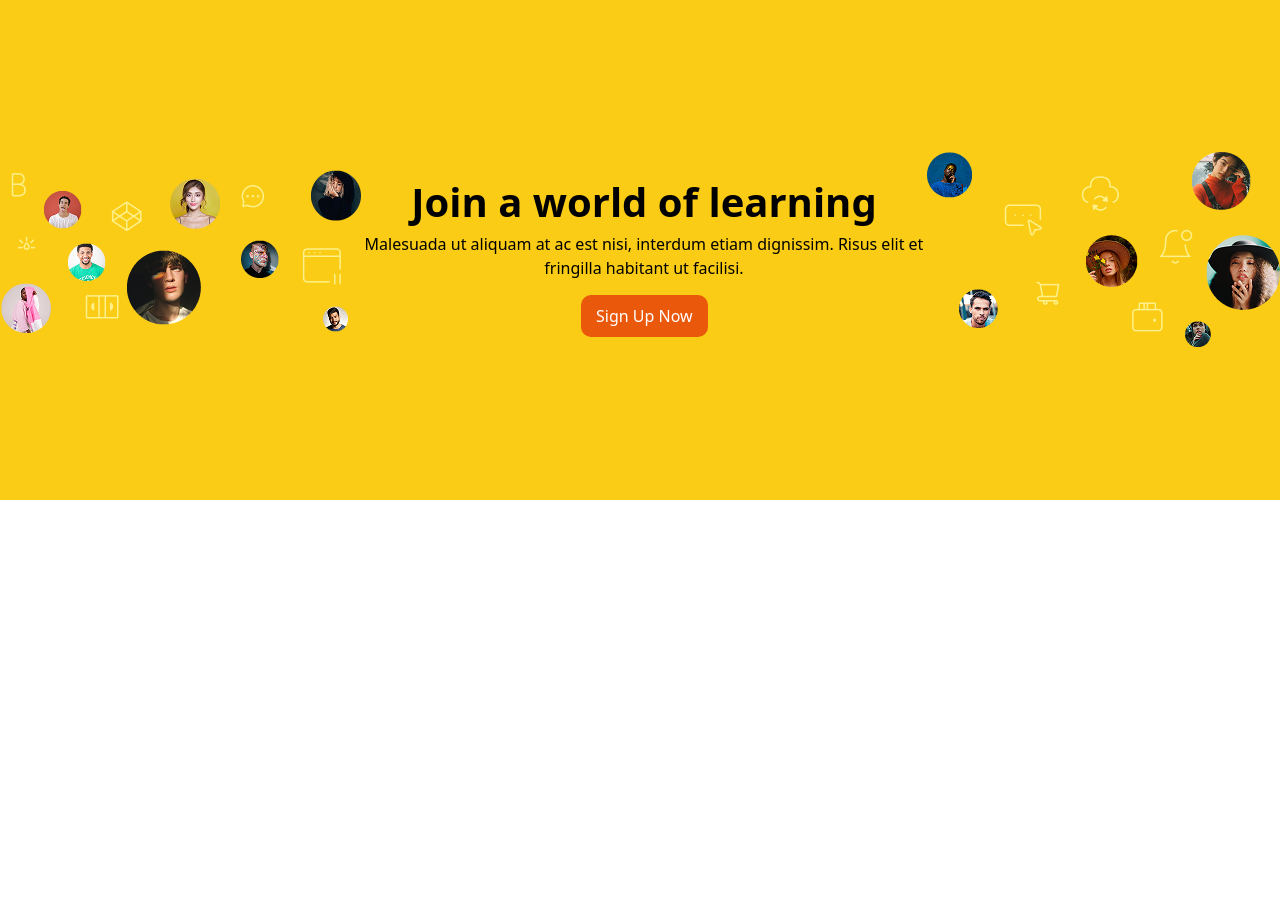
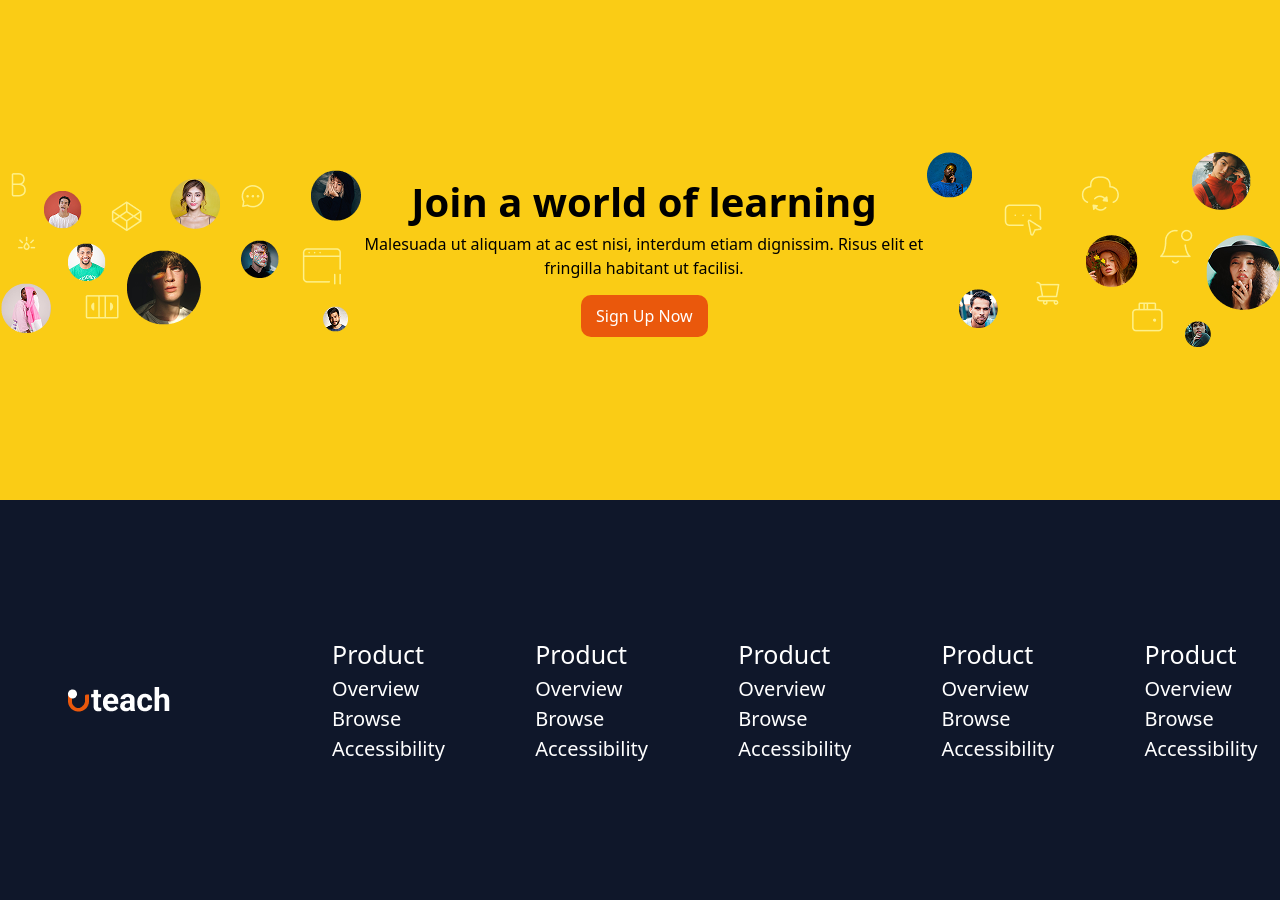
Before and after one commit to gafurovsaidjafar090909-hash/day11hom, a website: page index.html in a window 1280 px wide. Shown: the part 4171-5071 px from the top of the page. Before the commit the page ends 4671 px from the top, so only its background shows below. Drawn offline with Linux system fonts and the light colour scheme.

Commit message:
section10

```diff
--- a/index.html
+++ b/index.html
@@ -177,5 +177,41 @@ Pharetra, eu imperdiet ipsum ultrices amet, dui sit suspendisse.</p> <br>
              <img class="m-auto" src="./src/img/Cards Round (2).png" alt="">
         </div>
 
+    <!-- section10 -->
+
+        <div class="bg-[#0F172A] lg:h-[400px] w-[100%] flex lg:flex-row items-center lg:justify-around flex-col h-[800px]"> <br>
+        <img src="./src/img/Column.png" alt=""> <br>
+        <div>
+            <h1 class="text-[25px] text-[white]">Product</h1>
+            <p class="text-[20px] text-[white]"> Overview</p>
+            <p class="text-[20px] text-[white]"> Browse</p>
+            <p class="text-[20px] text-[white]"> Accessibility</p>
+        </div> <br>
+         <div>
+            <h1 class="text-[25px] text-[white]">Product</h1>
+            <p class="text-[20px] text-[white]"> Overview</p>
+            <p class="text-[20px] text-[white]"> Browse</p>
+            <p class="text-[20px] text-[white]"> Accessibility</p>
+        </div> <br>
+         <div>
+            <h1 class="text-[25px] text-[white]">Product</h1>
+            <p class="text-[20px] text-[white]"> Overview</p>
+            <p class="text-[20px] text-[white]"> Browse</p>
+            <p class="text-[20px] text-[white]"> Accessibility</p>
+        </div> <br>
+         <div>
+            <h1 class="text-[25px] text-[white]">Product</h1>
+            <p class="text-[20px] text-[white]"> Overview</p>
+            <p class="text-[20px] text-[white]"> Browse</p>
+            <p class="text-[20px] text-[white]"> Accessibility</p>
+        </div> <br>
+         <div>
+            <h1 class="text-[25px] text-[white]">Product</h1>
+            <p class="text-[20px] text-[white]"> Overview</p>
+            <p class="text-[20px] text-[white]"> Browse</p>
+            <p class="text-[20px] text-[white]"> Accessibility</p>
+        </div>
+        </div>
+
 </body>
 </html>
```
Also changed, not shown: src/img/Column.png (added), src/output.css.
